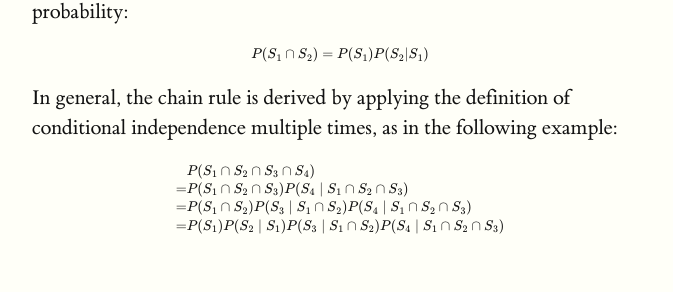
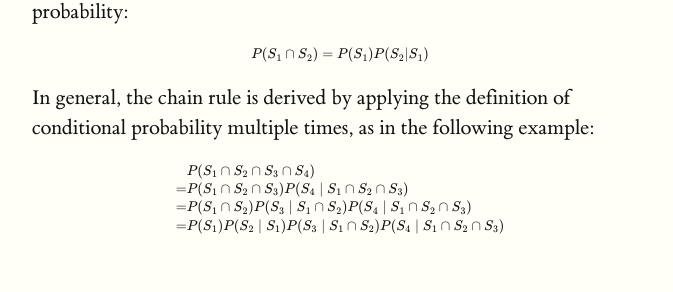
Before and after one commit to ermongroup/cs228-notes, a Jekyll site: the page built from preliminaries/probabilityreview/index.md, in a window 1280 px wide and 900 px high, scrolled down 1893 px. Shown: the part 175-467 px from the top of the window, without its empty margins (128-801 px from the left). Built offline with Jekyll 4.4.1, drawn with Linux system fonts in a browser that asks for light colours; formulas are drawn with MathJax 3; some of the changed text lies outside the part shown.

Commit message:
Three minor fixes in probability theory chapter (#150)
* Improve formulation: conditional independence was not defined by this point

* Fix two formulations in probability chapter

```diff
--- a/preliminaries/probabilityreview/index.md
+++ b/preliminaries/probabilityreview/index.md
@@ -51,7 +51,7 @@
 
 $$ P(S_1 \cap S_2) = P(S_1) P(S_2 | S_1) $$
 
-In general, the chain rule is derived by applying the definition of conditional independence multiple times, as in the following example:
+In general, the chain rule is derived by applying the definition of conditional probability multiple times, as in the following example:
 
 $$
 \begin{align*}
@@ -298,7 +298,7 @@
 
 ## 3.4 Conditional distributions
 
-Conditional distributions seek to answer the question, what is the probability distribution over $$Y$$, when we know that $$X$$ must take on a certain value $$x$$? In the discrete case, the conditional probability mass function of $$X$$ given $$Y$$ is simply
+Conditional distributions seek to answer the question, what is the probability distribution over $$Y$$, when we know that $$X$$ must take on a certain value $$x$$? In the discrete case, the conditional probability mass function of $$Y$$ given $$X$$ is simply
 
 $$ p_{Y \mid X} (y \mid x) = \frac{p_{XY}(x, y)}{p_X(x)}, $$
 
```
Also changed, not shown: other parts of preliminaries/probabilityreview/index.md (+1 -1 lines).
